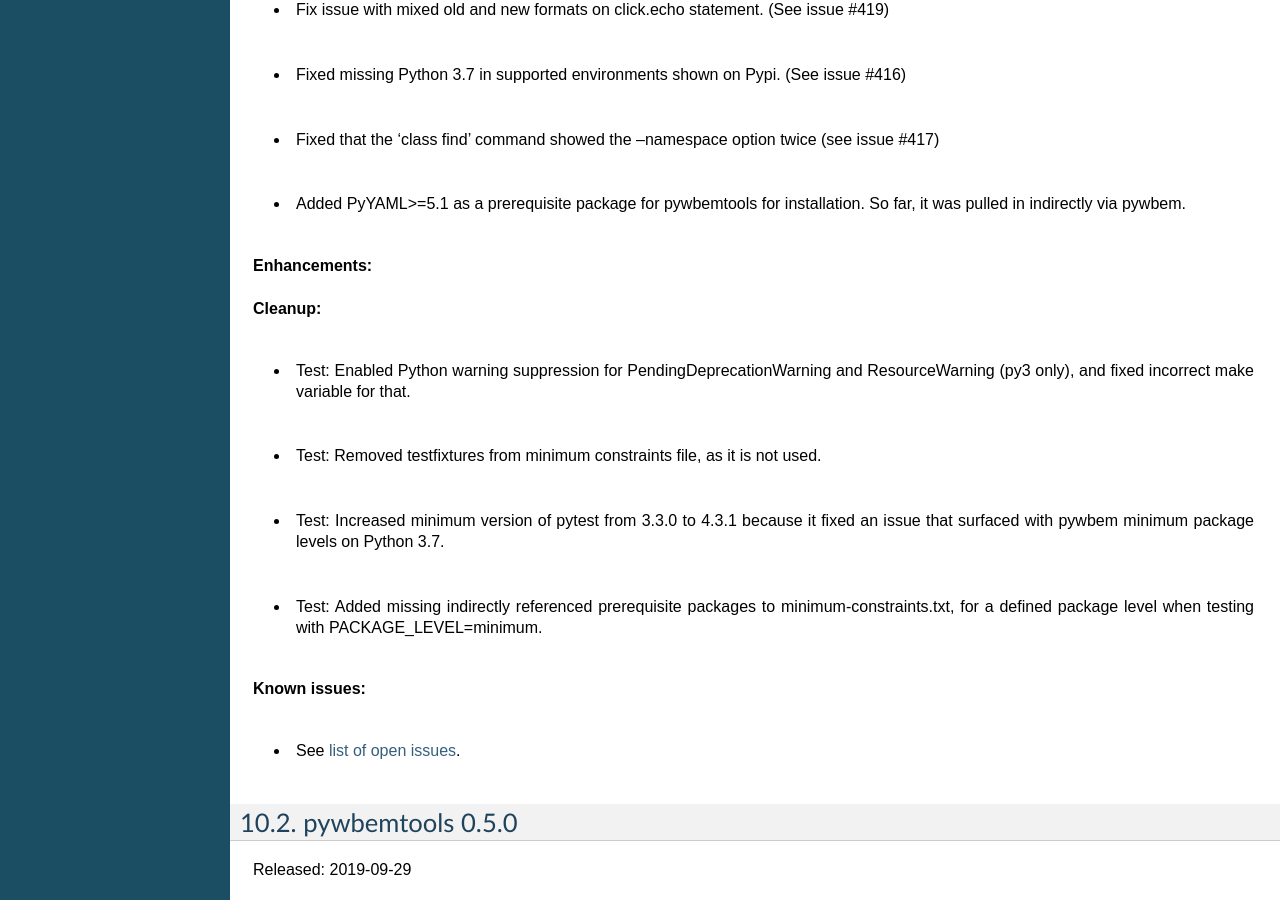
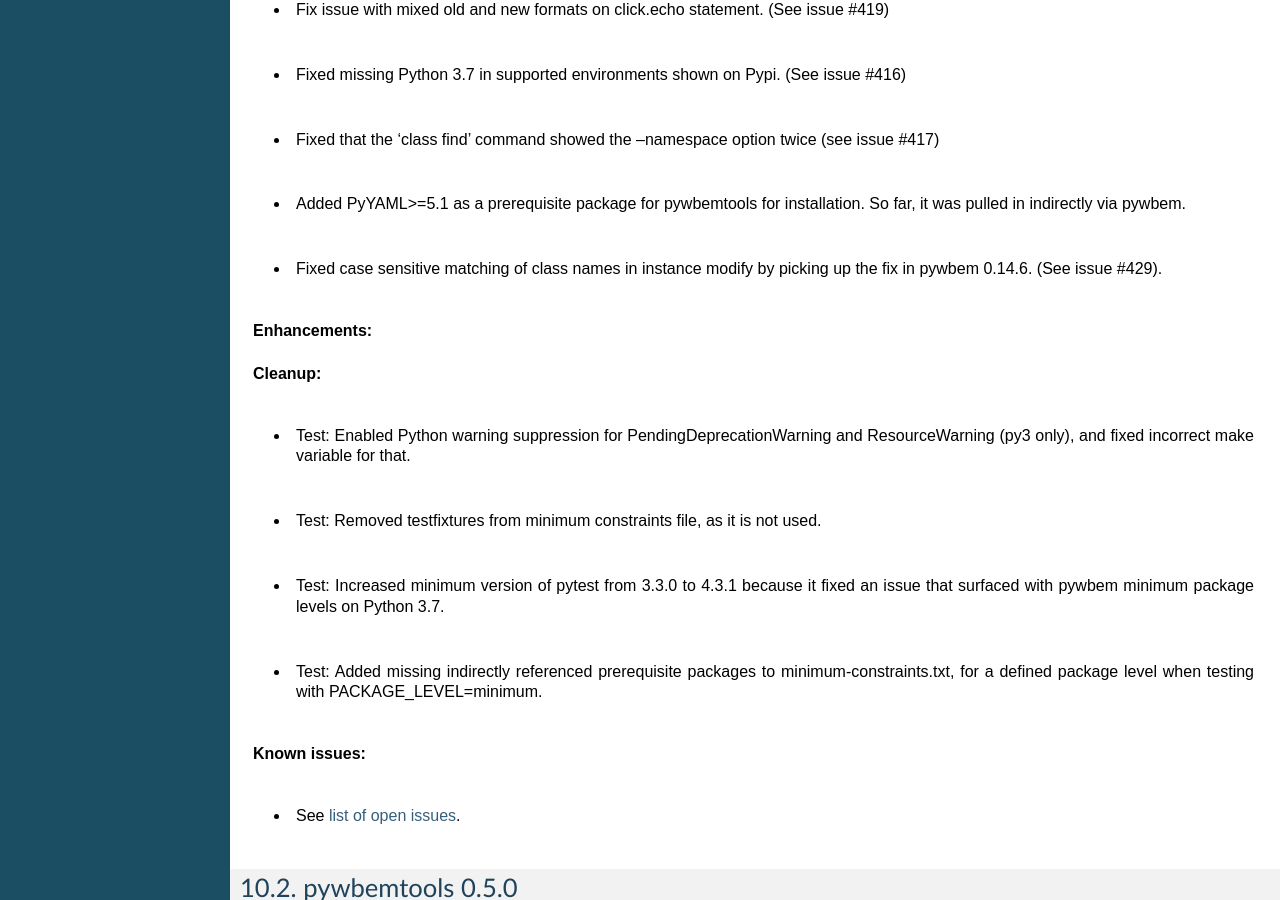
Before and after one commit to pywbem/pywbemtools, a Sphinx documentation site: the page built from docs/changes.rst, in a window 1280 px wide and 900 px high, scrolled down 385 px. Built offline with Sphinx 7.4.7, drawn with Linux system fonts in a browser that asks for light colours; the version number could not be read and is left out.

Commit message:
Increased min pywbem to 0.14.6
This is to pick up latest fixes, particularly the fix for
case insensitive matching of class names in instance modify
(see pywbemtools issue #429)

Signed-off-by: Andreas Maier <andreas.r.maier@gmx.de>

```diff
--- a/docs/changes.rst
+++ b/docs/changes.rst
@@ -30,6 +30,9 @@
 * Added PyYAML>=5.1 as a prerequisite package for pywbemtools for installation.
   So far, it was pulled in indirectly via pywbem.
 
+* Fixed case sensitive matching of class names in instance modify by
+  picking up the fix in pywbem 0.14.6. (See issue #429).
+
 **Enhancements:**
 
 **Cleanup:**
--- a/minimum-constraints.txt
+++ b/minimum-constraints.txt
@@ -44,7 +44,7 @@
 
 # Direct dependencies for install (must be consistent with requirements.txt)
 
-pywbem==0.14.5
+pywbem==0.14.6
 
 pbr==1.10.0
 six==1.10.0
--- a/requirements.txt
+++ b/requirements.txt
@@ -8,7 +8,7 @@
 
 # Direct dependencies (except pip, setuptools, wheel):
 
-pywbem>=0.14.5
+pywbem>=0.14.6
 # git+https://github.com/pywbem/pywbem.git@master#egg=pywbem
 
 pbr>=1.10.0
```
